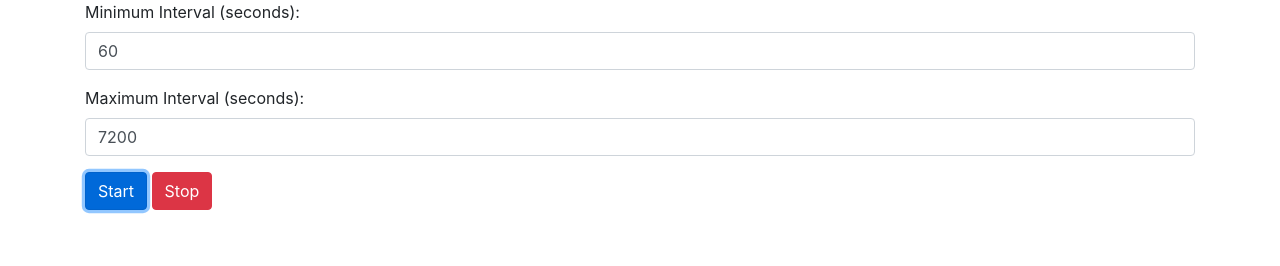
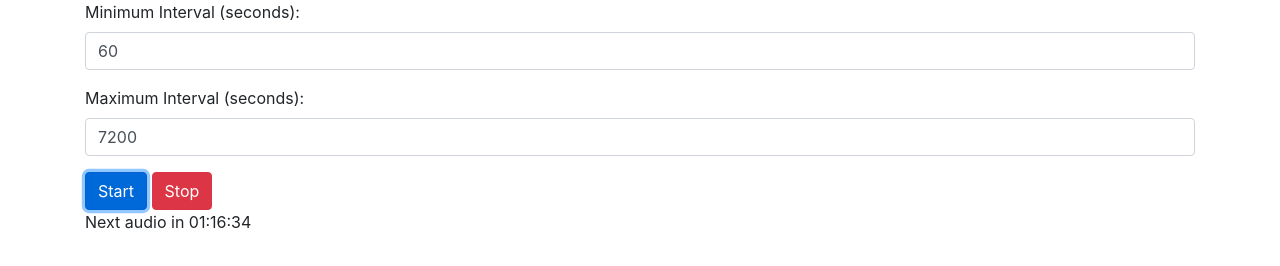
Before and after one commit to BlipOnNobodysRadar/AudioReminders, a plain HTML site: page index.html in a window 1280 px wide. Both pictures are taken after a click on the button "Start". Drawn offline with nearby package versions, Linux system fonts and the light colour scheme.

Commit message:
Countdown to next interval added

```diff
--- a/index.html
+++ b/index.html
@@ -36,7 +36,13 @@
 					<button class="btn btn-danger" onclick="stopAudio()">Stop</button>
 				</div>
 			</div>
+			<div class="row" id="countdown">
+				<div class="col-md-12">
+					Next audio in <span id="time"></span>
+				</div>
+			</div>
 		</div>
+
 
 		<footer>
 		</footer>
--- a/js/main.js
+++ b/js/main.js
@@ -1,22 +1,51 @@
-const audio = document.getElementById("audio");
+let audio = document.getElementById("audio");
 let minInterval = document.getElementById("minInterval").value;
 let maxInterval = document.getElementById("maxInterval").value;
 let intervalId;
+let countdown = document.getElementById("countdown");
+let time = document.getElementById("time");
+let nextPlayback;
+let countdownInterval;
 
-function playAudio() {
+const playAudio = () => {
   audio.play();
-  intervalId = setTimeout(playAudio, randomInterval());
-}
+  nextPlayback = new Date();
+  nextInterval = randomInterval();
+  nextPlayback.setSeconds(nextPlayback.getSeconds() + nextInterval / 1000);
+  intervalId = setTimeout(playAudio, nextInterval);
+  countdown.style.display = "block";
+  countdownInterval = setInterval(showTime, 1000);
+};
 
-function stopAudio() {
+const stopAudio = () => {
   clearTimeout(intervalId);
+  clearInterval(countdownInterval);
   audio.pause();
-}
+  countdown.style.display = "none";
+};
 
-function randomInterval() {
-  minInterval = document.getElementById("minInterval").value;
-  maxInterval = document.getElementById("maxInterval").value;
-  return (
-    Math.floor(Math.random() * (maxInterval - minInterval + 1)) + minInterval
-  );
-}
+const randomInterval = () => {
+  minInterval = document.getElementById("minInterval").value * 1000;
+  maxInterval = document.getElementById("maxInterval").value * 1000;
+  let interval =
+    Math.floor(Math.random() * (maxInterval - minInterval + 1)) + minInterval;
+  console.log(interval);
+  return interval;
+};
+
+const showTime = () => {
+  let now = new Date();
+  let s = Math.floor((nextPlayback - now) / 1000);
+  let m = Math.floor(s / 60);
+  let h = Math.floor(m / 60);
+  let d = Math.floor(h / 24);
+  h %= 24;
+  m %= 60;
+  s %= 60;
+  h = h < 10 ? "0" + h : h;
+  m = m < 10 ? "0" + m : m;
+  s = s < 10 ? "0" + s : s;
+  time.innerHTML = (d ? d + "d " : "") + h + ":" + m + ":" + s;
+};
+
+countdown.style.display = "none";
```
